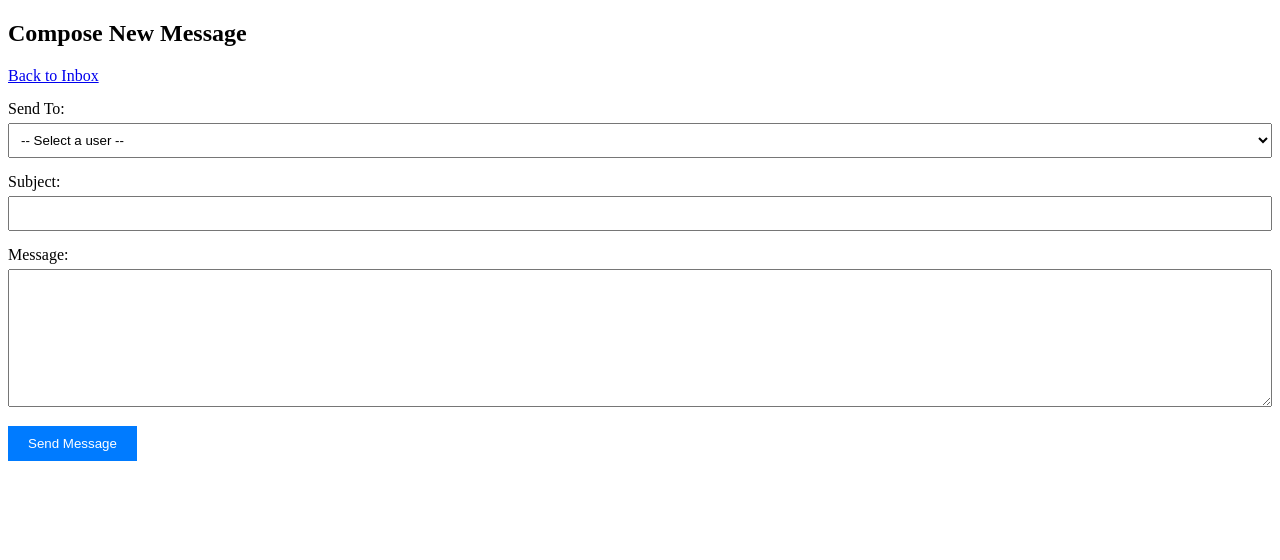
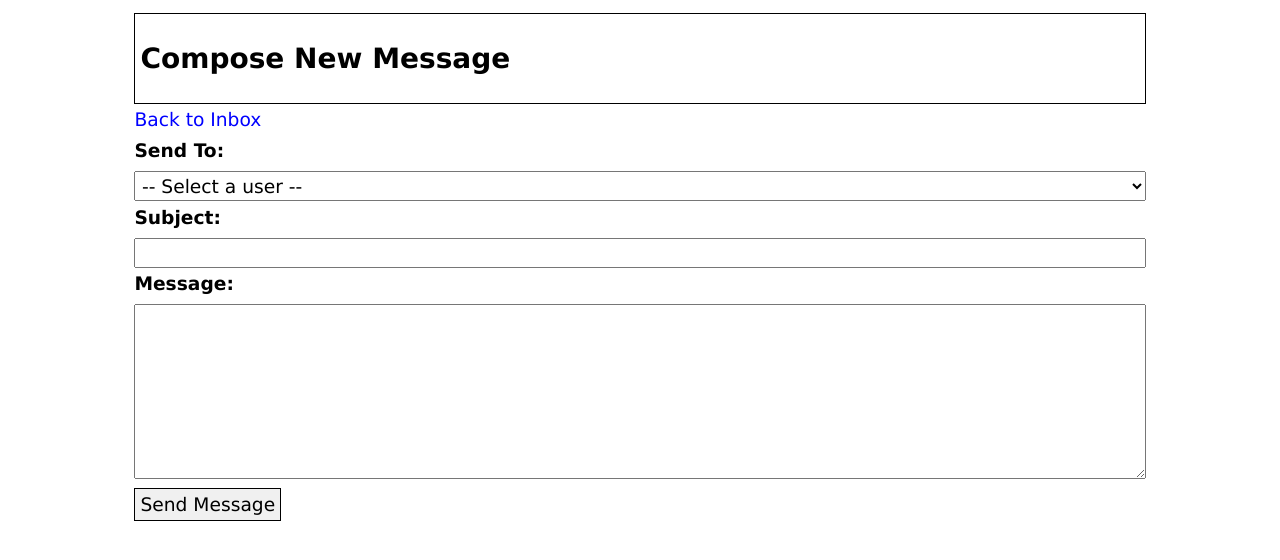
Before and after one commit to Zip-Code-Wilmington-Data-6-1/CircusCircus, a Flask app: page /compose in a window 1280 px wide. Shown: the top 560 px of the page. Run offline with Flask 3, Linux system fonts and the light colour scheme; the visitor is signed in with stand-in values (Sample User, id 1); data comes from the database, SQL or seed files in the repository.

Commit message:
styles for messaging complete

```diff
--- a/forum/static/style.css
+++ b/forum/static/style.css
@@ -189,3 +189,131 @@
 .varwidth{
 	width: 50%;
 }
+
+/* Message-specific styles */
+.message-item {
+    padding: 1%;
+    border-bottom: 1px solid gray;
+    margin-bottom: 1%;
+    font-family: Verdana;
+    font-size: 14pt;
+}
+
+.message-item.unread {
+    background-color: #f8f9fa;
+    font-weight: bold;
+}
+
+.message-item h4 {
+    color: blue;
+    font-size: 15pt;
+    font-weight: bold;
+    margin: 0;
+}
+
+.message-item h4 a {
+    color: blue;
+    text-decoration: none;
+}
+
+.unread-indicator {
+    color: blue;
+    font-family: Verdana;
+    font-size: 14pt;
+}
+
+.message-header {
+    padding: 0.5%;
+    padding-left: 1%;
+    margin-bottom: 0.5%;
+    border: 1px solid black;
+    font-family: Verdana;
+    font-size: 15pt;
+}
+
+.message-body {
+    padding: 1%;
+    white-space: pre-line;
+    font-family: Verdana;
+    font-size: 14pt;
+}
+
+.message-actions {
+    margin-top: 1%;
+    padding-top: 1%;
+    border-top: 1px solid gray;
+    font-family: Verdana;
+    font-size: 14pt;
+}
+
+.message-actions a {
+    color: blue;
+    text-decoration: none;
+    margin-right: 15px;
+}
+
+.form-group {
+    margin-top: 0.5%;
+    font-family: Verdana;
+    font-size: 14pt;
+}
+
+.form-group label {
+    display: block;
+    margin-bottom: 0.5%;
+    font-weight: bold;
+    font-family: Verdana;
+    font-size: 14pt;
+}
+
+.form-group input, .form-group select, .form-group textarea {
+    padding: 0.25%;
+    margin-top: 0.5%;
+    font-family: Verdana;
+    font-size: 14pt;
+    width: 100%;
+    box-sizing: border-box;
+}
+
+.btn {
+    padding: 0.5%;
+    font-family: Verdana;
+    font-size: 14pt;
+    background-color: #f0f0f0;
+    border: 1px solid black;
+    cursor: pointer;
+    margin-top: 0.5%;
+}
+
+.navigation {
+    font-family: Verdana;
+    font-size: 14pt;
+    margin-bottom: 1%;
+}
+
+.navigation a {
+    color: blue;
+    text-decoration: none;
+}
+
+.read-status {
+    color: green;
+    font-family: Verdana;
+    font-size: 11pt;
+    font-style: italic;
+}
+
+.unread-status {
+    color: gray;
+    font-family: Verdana;
+    font-size: 11pt;
+    font-style: italic;
+}
+
+.alert {
+    color: red;
+    font-weight: bold;
+    font-family: Verdana;
+    font-size: 14pt;
+    margin: 1%;
+}
--- a/forum/templates/compose.html
+++ b/forum/templates/compose.html
@@ -2,31 +2,15 @@
 <html>
 <head>
     <title>Compose Message - {{ config.SITE_NAME }}</title>
-    <style>
-        .form-group {
-            margin: 15px 0;
-        }
-        label {
-            display: block;
-            margin-bottom: 5px;
-        }
-        input, select, textarea {
-            width: 100%;
-            padding: 8px;
-            box-sizing: border-box;
-        }
-        .btn {
-            background-color: #007bff;
-            color: white;
-            padding: 10px 20px;
-            border: none;
-            cursor: pointer;
-        }
-    </style>
+    <link rel="stylesheet" type="text/css" href="{{ url_for('static', filename='style.css') }}">
 </head>
 <body>
+    <div class="page">
+        <div class="header">
             <h2>Compose New Message</h2>
+        </div>
 
+        <div class="content">
             <div class="navigation">
                 <a href="{{ url_for('messages.inbox') }}">Back to Inbox</a>
             </div>
@@ -62,5 +46,7 @@
 
                 <button type="submit" class="btn">Send Message</button>
             </form>
+        </div>
+    </div>
 </body>
 </html>
```
Also changed, not shown: forum/templates/inbox.html (+7 -14 lines), forum/templates/sent.html (+9 -9 lines), forum/templates/view_message.html (+8 -29 lines). Lines whose indentation alone changed are shown as unchanged.
